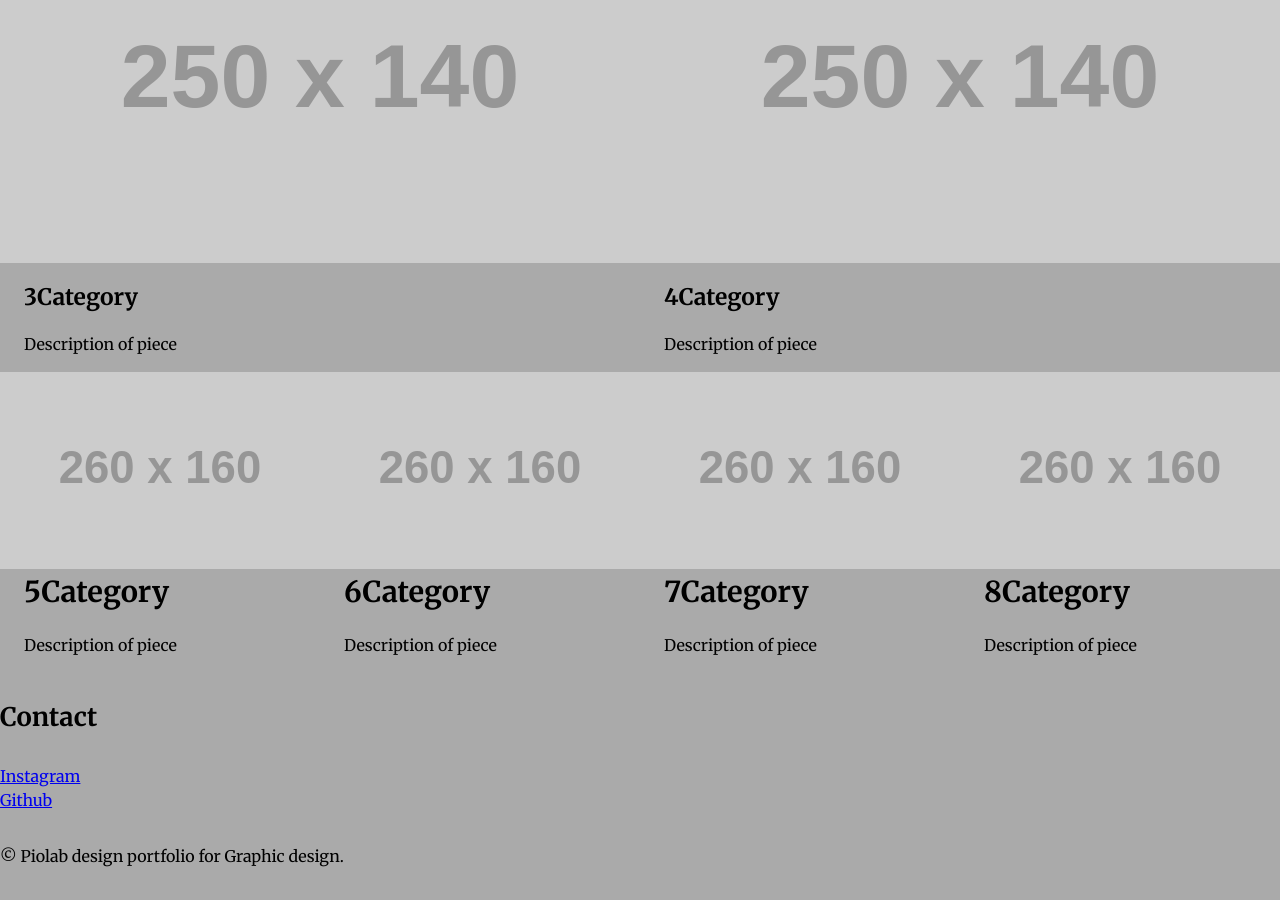
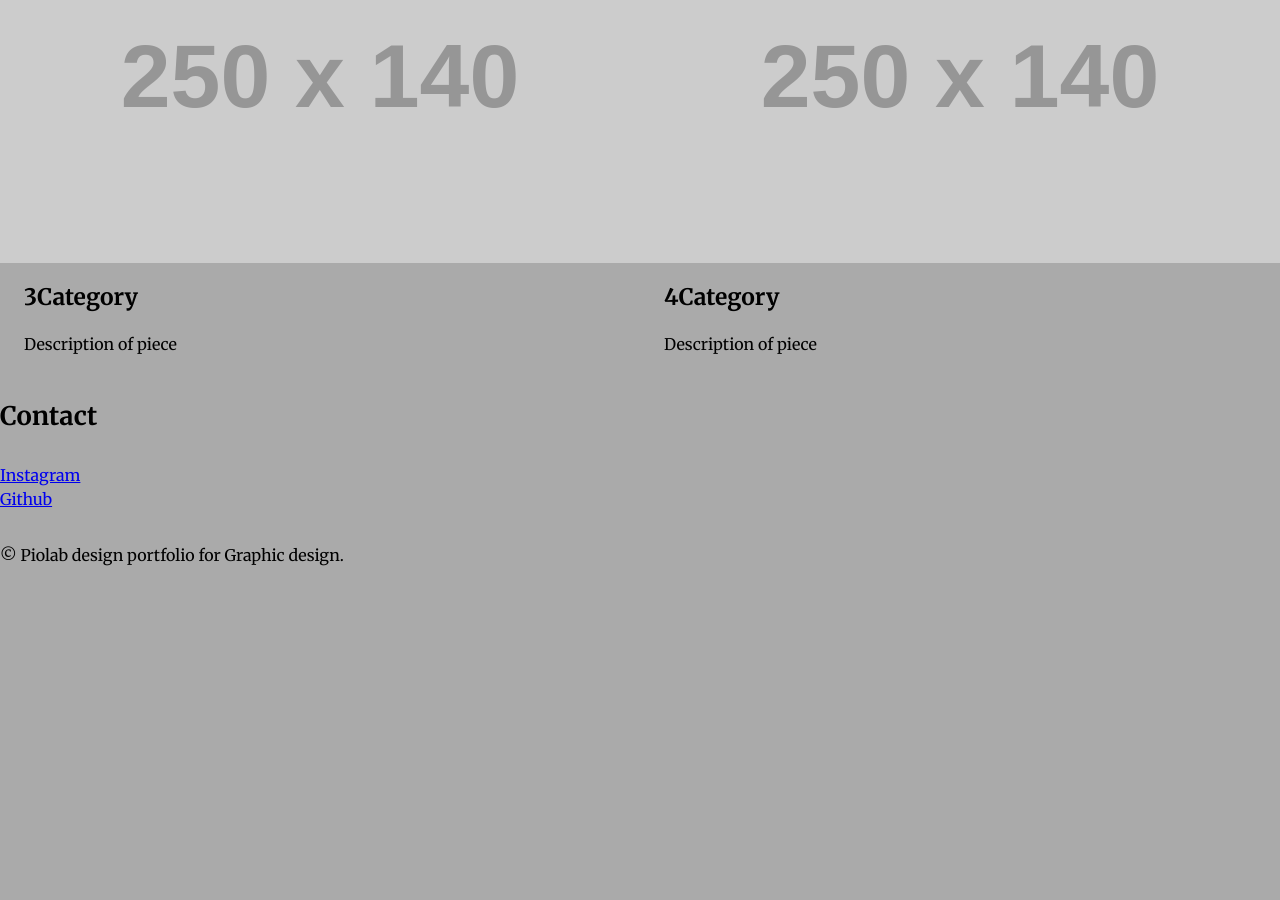
Before and after one commit to seanokai/portfolio, a Jekyll site: the page built from index.html, in a window 1280 px wide and 900 px high, scrolled down 923 px. Built offline with Jekyll 4.4.1, drawn with Linux system fonts in a browser that asks for light colours; Markdown is read by kramdown in place of the engine named in the settings; after the commit the page ends 1522 px from its top, so only the background shows below that.

```diff
--- a/index.html
+++ b/index.html
@@ -1,39 +1,6 @@
-<!DOCTYPE html>
-<html lang="en-ca">
-<head>
-  <meta charset="utf-8">
-  <title>Portfolio website</title>
-  <link href="css/main.css" rel="stylesheet">
-  <link href="css/grid.css" rel="stylesheet">
-  <link href="css/type.css" rel="stylesheet">
-  <meta name="handheldfriendly" content="true">
-  <meta name="mobileoptimized" content="240">
-  <meta name="viewport" content="width=device-width;initial-scale=1">
-  <link href='https://fonts.googleapis.com/css?family=Merriweather:400,700,300,300italic,400italic,700italic,900' rel='stylesheet'>
-  <link rel="shortcut icon" href="favicon.ico">
-</head>
-
-<body>
-
-	<header class="masthead">
-		<h1>The Works of Sean Okai</h1>
-		<div class="logo">
-			<a href="index.html">
-				<img src="http://placehold.it/40x40" alt="sean okai logo">
-			</a>
-		</div>
-
-		<nav>
-				<ul class="nav">
-					<li><a class="btn" href="index.html">Home</a></li>
-					<li><a class="btn" href="works/index.html">Works</a></li>
-					<li><a class="btn" href="#contact">Contact</a></li>
-				</ul>
-		</nav>
-
-	</header>
-
-
+---
+layout: default
+---
 
 
 	<main>
@@ -92,38 +59,6 @@
 
 
 
-					<div class="unit unit-xs-1 unit-s-1 unit-m-1-2 unit-l-1-4">
-						<img class="img-flex" src="http://placehold.it/260x160" alt="">
-						<div class="gutter">
-						<h1>5Category</h1>
-						<p>Description of piece</p>
-						</div>
-					</div>
-
-					<div class="unit unit-xs-1 unit-s-1 unit-m-1-2 unit-l-1-4">
-						<img class="img-flex" src="http://placehold.it/260x160" alt="">
-						<div class="gutter">
-						<h1>6Category</h1>
-						<p>Description of piece</p>
-						</div>
-					</div>
-
-					<div class="unit unit-xs-1 unit-s-1 unit-m-1-2 unit-l-1-4">
-						<img class="img-flex" src="http://placehold.it/260x160" alt="">
-						<div class="gutter">
-						<h1>7Category</h1>
-						<p>Description of piece</p>
-						</div>
-					</div>
-
-					<div class="unit unit-xs-1 unit-s-hidden unit-m-1-2 unit-l-1-4">
-						<img class="img-flex" src="http://placehold.it/260x160" alt="">
-						<div class="gutter">
-						<h1>8Category</h1>
-						<p>Description of piece</p>
-						</div>
-					</div>
-
 
 
 		</div>
@@ -148,11 +83,3 @@
 	</div>
 
 	</section>
-
-	<footer class="footer">
-			<p>© Piolab design portfolio for Graphic design.</p>
-	</footer>
-
-</body>
-
-</html>
```
